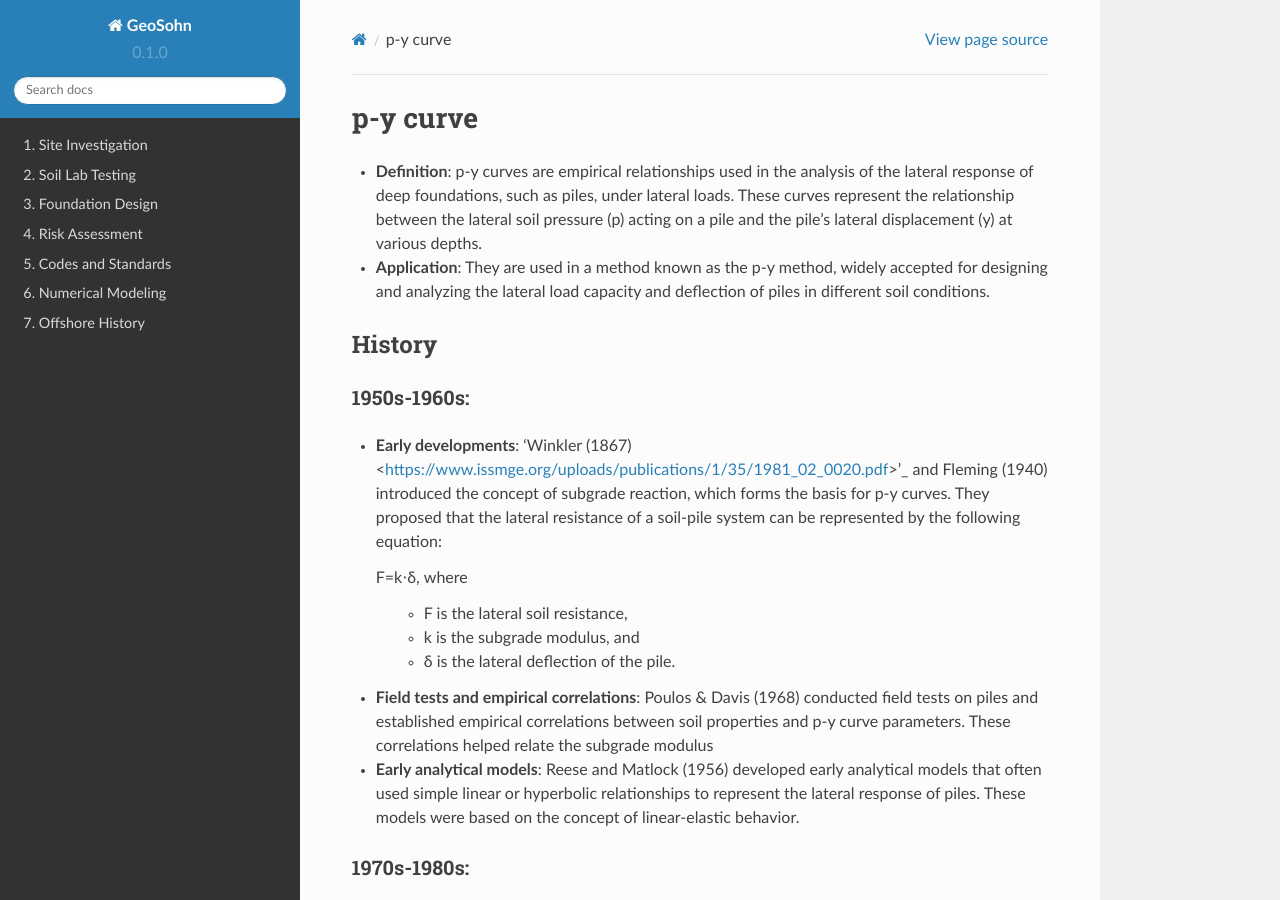
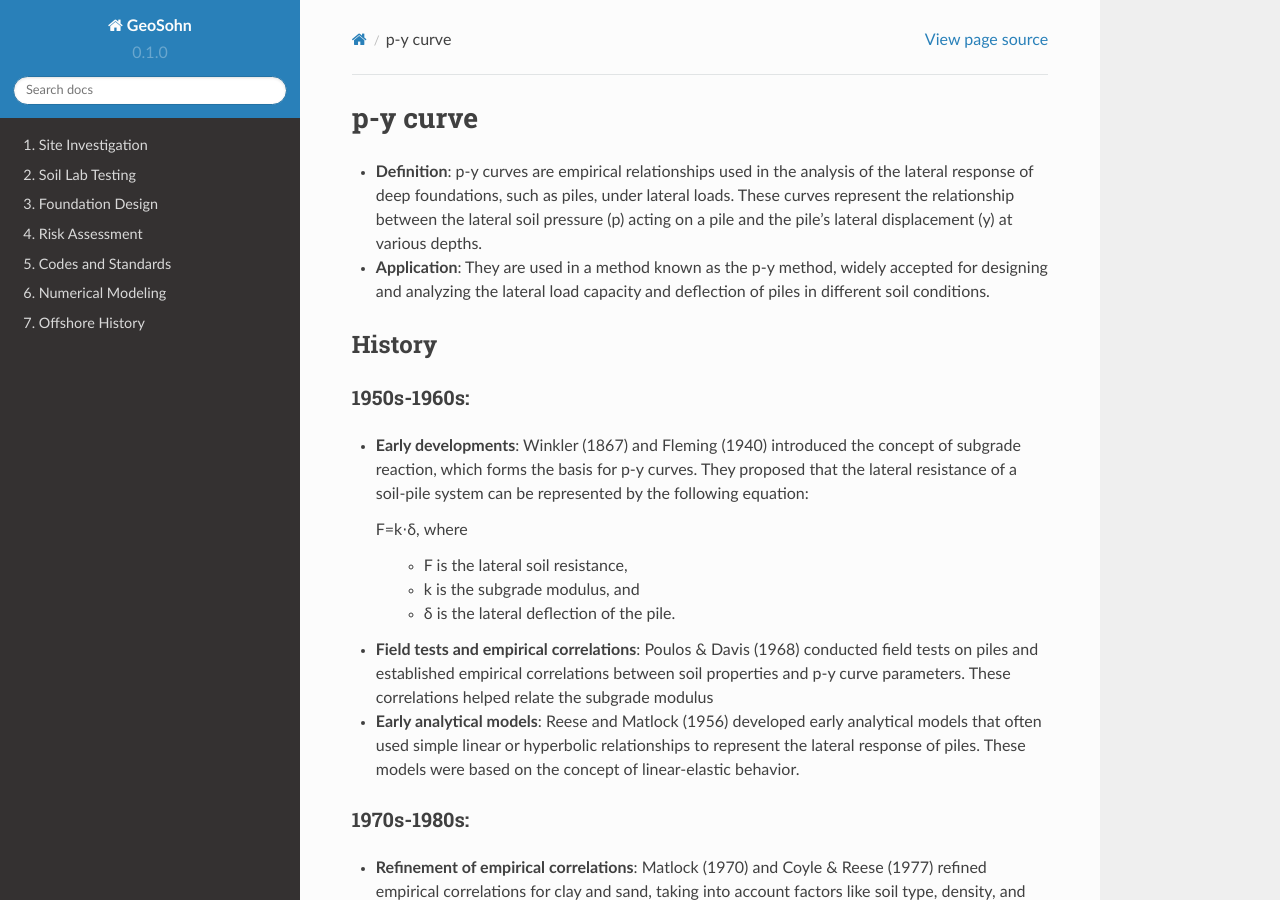
Before and after one commit to jrson11/GeoSohn, a Sphinx documentation site: the page built from docs/source/3_1-py_curve.rst, in a window 1280 px wide and 900 px high. Built offline with Sphinx 7.4.7 and the Read the Docs theme 2.0.0, drawn with Linux system fonts in a browser that asks for light colours; some of the changed lines change nothing that is shown.

Commit message:
Update 3_1-py_curve.rst

```diff
--- a/docs/source/3_1-py_curve.rst
+++ b/docs/source/3_1-py_curve.rst
@@ -12,7 +12,7 @@
 1950s-1960s:
 .............
 
-- **Early developments**: 'Winkler (1867) <https://www.issmge.org/uploads/publications/1/35/1981_02_0020.pdf>'_ and Fleming (1940) introduced the concept of subgrade reaction, which forms the basis for p-y curves. They proposed that the lateral resistance of a soil-pile system can be represented by the following equation:
+- **Early developments**: Winkler (1867) and Fleming (1940) introduced the concept of subgrade reaction, which forms the basis for p-y curves. They proposed that the lateral resistance of a soil-pile system can be represented by the following equation:
 
   F=k⋅δ,
   where
```
